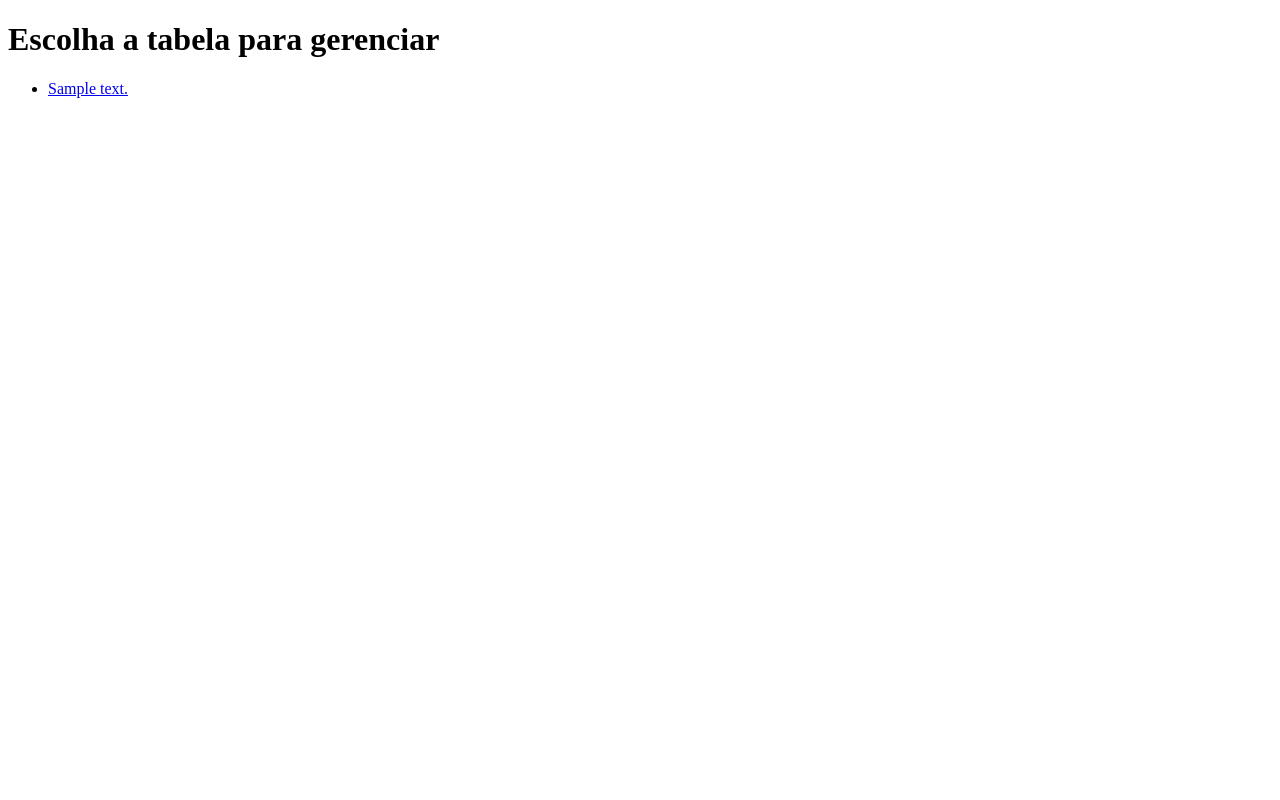
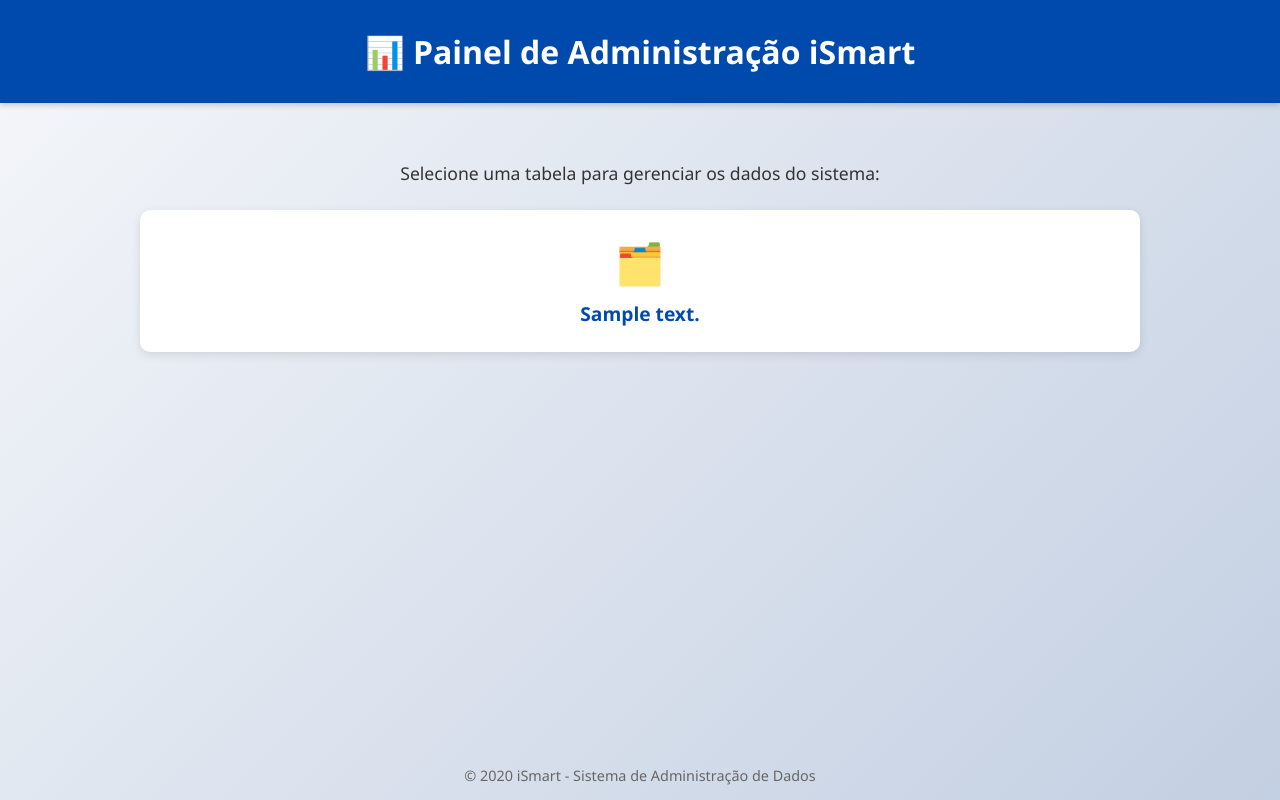
Before and after one commit to OrigCris/dataFactsIsmart, a Flask app: template templates/index.html in a window 1280 px wide. Run offline with Flask 3, Linux system fonts and the light colour scheme; the template is opened without the code that fills it: most values are stand-ins (such as "Sample title", 1, 10 or a date in 2020).

Commit message:
floreando a pagina

```diff
--- a/templates/index.html
+++ b/templates/index.html
@@ -2,14 +2,112 @@
 <html lang="pt-BR">
 <head>
   <meta charset="UTF-8">
-  <title>Admin - Tabelas</title>
+  <title>Painel Admin - iSmart</title>
+  <style>
+    body {
+      font-family: 'Segoe UI', Arial, sans-serif;
+      background: linear-gradient(135deg, #f5f7fa 0%, #c3cfe2 100%);
+      margin: 0;
+      padding: 0;
+      display: flex;
+      flex-direction: column;
+      align-items: center;
+      min-height: 100vh;
+    }
+
+    header {
+      background: #004aad;
+      color: white;
+      width: 100%;
+      text-align: center;
+      padding: 30px 0;
+      box-shadow: 0 2px 6px rgba(0,0,0,0.2);
+    }
+
+    header h1 {
+      margin: 0;
+      font-size: 2em;
+    }
+
+    main {
+      margin-top: 40px;
+      width: 90%;
+      max-width: 1000px;
+      text-align: center;
+    }
+
+    .descricao {
+      font-size: 1.1em;
+      color: #333;
+      margin-bottom: 25px;
+    }
+
+    .grid {
+      display: grid;
+      grid-template-columns: repeat(auto-fit, minmax(250px, 1fr));
+      gap: 20px;
+    }
+
+    .card {
+      background: white;
+      border-radius: 10px;
+      padding: 25px;
+      box-shadow: 0 3px 10px rgba(0,0,0,0.1);
+      transition: all 0.25s ease-in-out;
+    }
+
+    .card:hover {
+      transform: translateY(-5px);
+      box-shadow: 0 6px 15px rgba(0,0,0,0.15);
+    }
+
+    .card a {
+      text-decoration: none;
+      color: #004aad;
+      font-size: 1.2em;
+      font-weight: bold;
+    }
+
+    .card a:hover {
+      color: #002b67;
+    }
+
+    footer {
+      margin-top: auto;
+      padding: 15px;
+      color: #666;
+      font-size: 0.9em;
+    }
+
+    .icon {
+      font-size: 2.5em;
+      margin-bottom: 10px;
+      color: #004aad;
+    }
+  </style>
 </head>
 <body>
-  <h1>Escolha a tabela para gerenciar</h1>
-  <ul>
+
+<header>
+  <h1>📊 Painel de Administração iSmart</h1>
+</header>
+
+<main>
+  <p class="descricao">Selecione uma tabela para gerenciar os dados do sistema:</p>
+
+  <div class="grid">
     {% for tabela in tabelas %}
-      <li><a href="/{{ tabela.nome }}">{{ tabela.descricao }}</a></li>
+    <div class="card">
+      <div class="icon">🗂️</div>
+      <a href="/{{ tabela.nome }}">{{ tabela.descricao }}</a>
+    </div>
     {% endfor %}
-  </ul>
+  </div>
+</main>
+
+<footer>
+  © {{ now().year }} iSmart - Sistema de Administração de Dados
+</footer>
+
 </body>
 </html>
```
